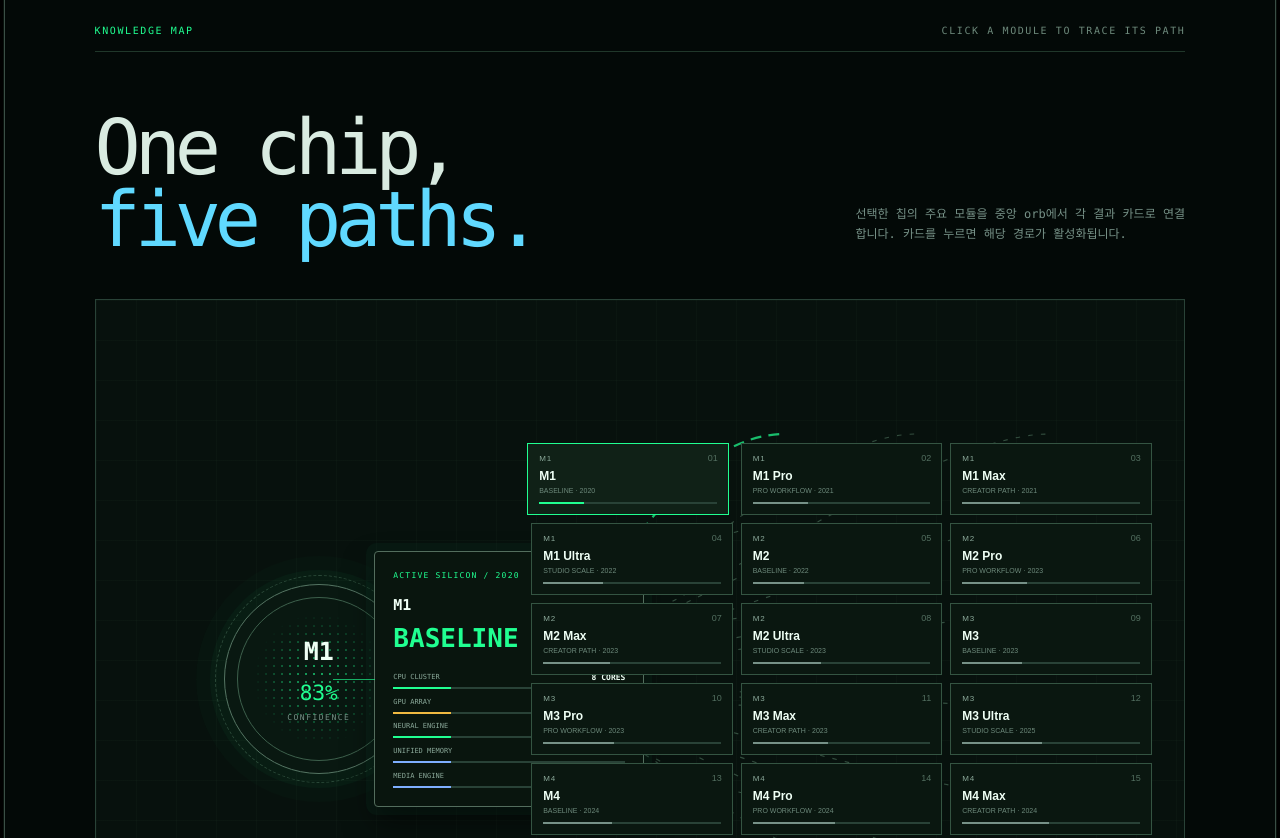
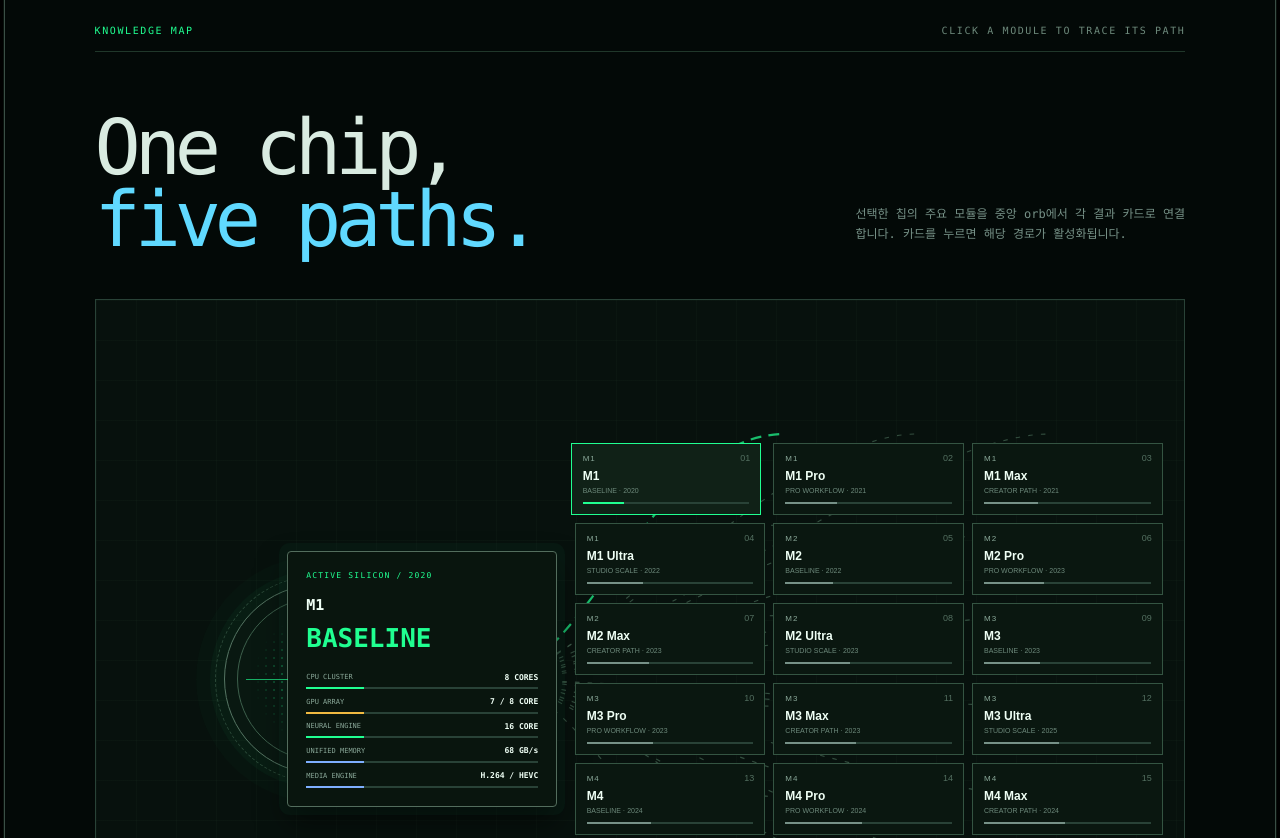
Before and after one commit to dogebi/macsilcon, a website built with Vite: page index.html in a window 1280 px wide. Shown: the part 3125-3963 px from the top of the page. Built offline with nearby package versions, Linux system fonts and the light colour scheme.

Commit message:
Knowledge Map 카드와 상세 패널 간격 조정

```diff
--- a/styles.css
+++ b/styles.css
@@ -77,5 +77,5 @@ body:before { content:""; position:fixed; inset:0; z-index:30; pointer-events:no
 .stage-copy .eyebrow { display:none; }
 .scene-kicker,.scene-number { display:none; }
 .scene-image-frame:before { background:none; border:0; }
-.knowledge-map-widget { min-height:760px; }
-@media(max-width:900px) { .knowledge-map-widget { min-height:1030px; }.map-orb { top:105px; }.map-detail { top:325px; }.map-cards { inset:510px 14px 14px; width:auto; display:grid; grid-template-columns:repeat(2,minmax(0,1fr)); gap:8px; }.model-map-card { position:relative; inset:auto; min-height:70px; }.map-wires { opacity:.2; transform:translateY(-70px) scale(.9); transform-origin:top center; } }
+.knowledge-map-widget { min-height:760px; }.knowledge-map-widget .map-detail { left:30%; }.knowledge-map-widget .map-cards { right:2%; width:54%; }
+@media(max-width:900px) { .knowledge-map-widget { min-height:1030px; }.map-orb { top:105px; }.knowledge-map-widget .map-detail { left:50%; top:325px; width:min(270px,calc(100% - 28px)); }.map-cards { inset:510px 14px 14px; width:auto; display:grid; grid-template-columns:repeat(2,minmax(0,1fr)); gap:8px; }.model-map-card { position:relative; inset:auto; min-height:70px; }.map-wires { opacity:.2; transform:translateY(-70px) scale(.9); transform-origin:top center; } }
```
